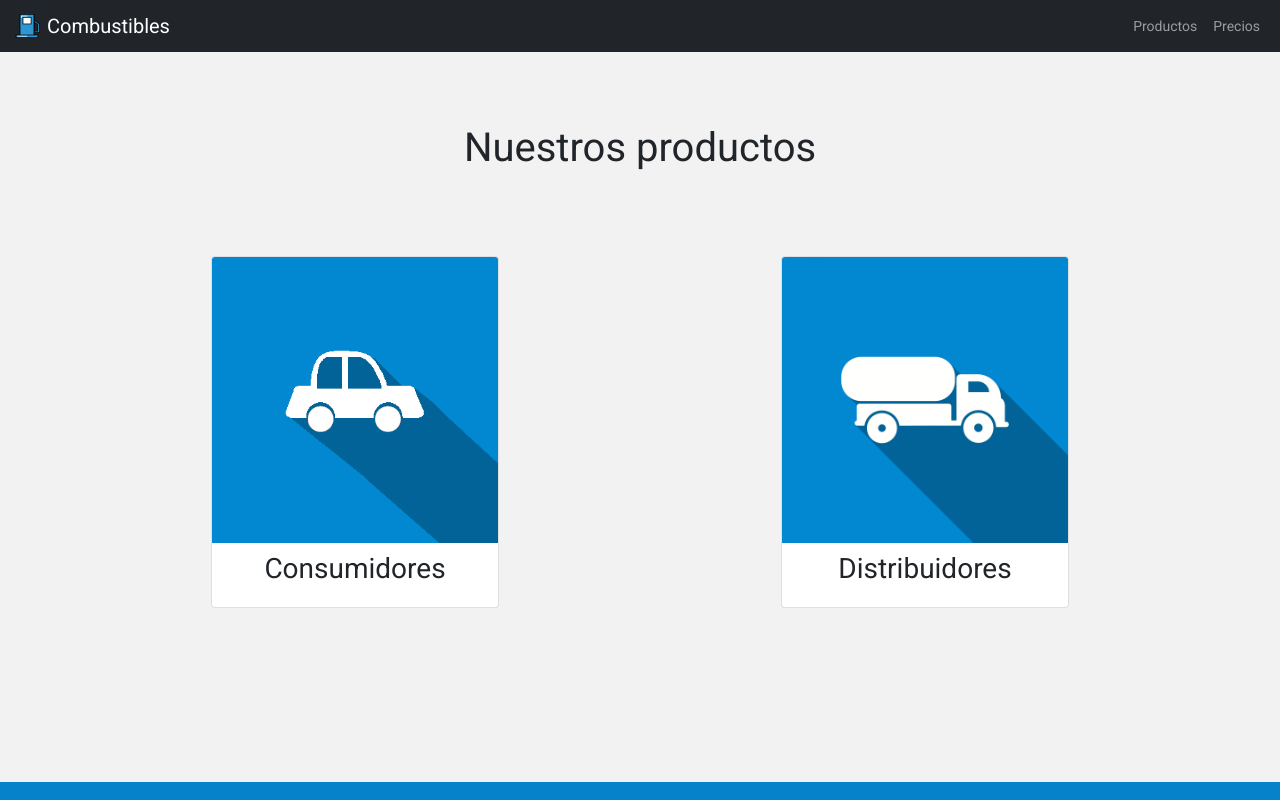
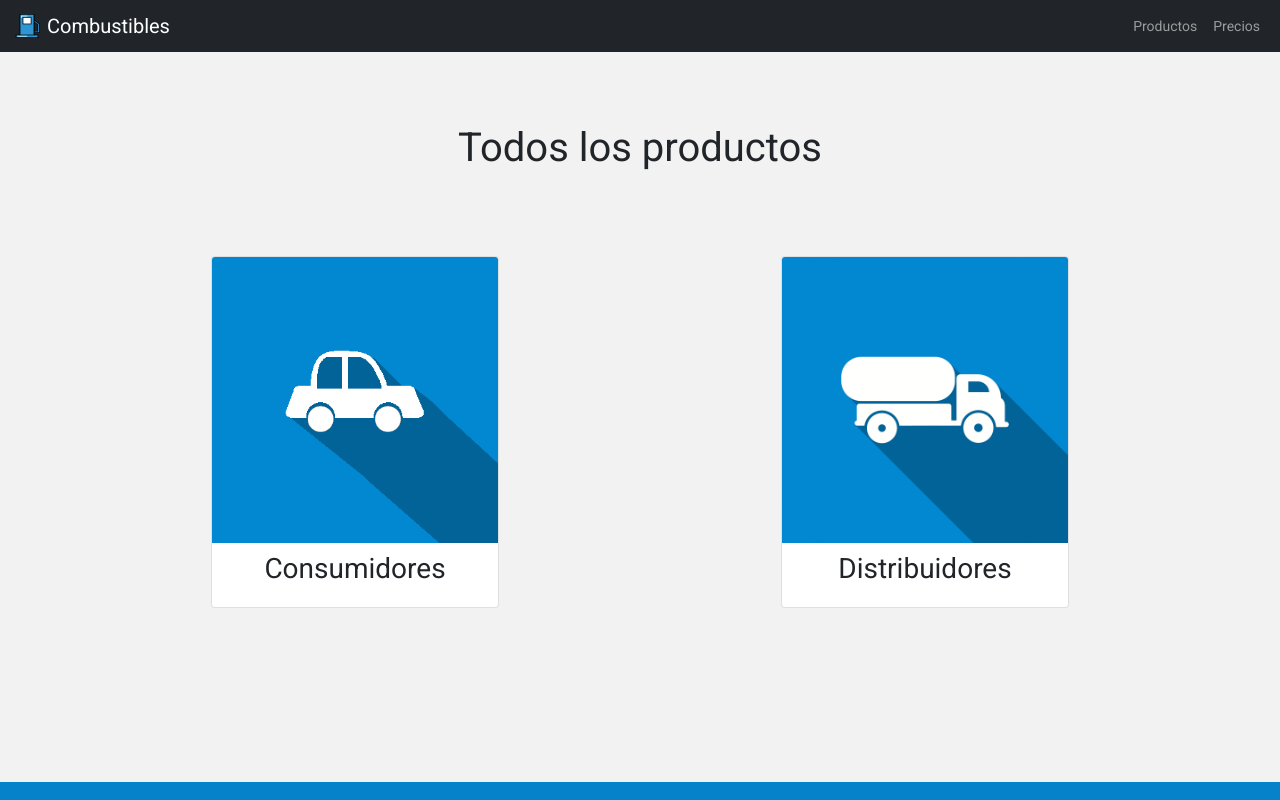
Before and after one commit to jeison-araya/precios-combustible-costa-rica, an Angular app: page / in a window 1280 px wide. Shown: the top 800 px of the page. Built offline with nearby package versions, Linux system fonts and the light colour scheme; no server answers.

Commit message:
Products title modified

```diff
--- a/src/app/components/products/products.component.html
+++ b/src/app/components/products/products.component.html
@@ -1,6 +1,6 @@
 <div class="container-fluid products-container">
     <!-- Title -->
-    <p class="fs-1 text-center">Nuestros productos</p>
+    <p class="fs-1 text-center">Todos los productos</p>
 
     <div class="container cards-container">
         <div class="row text-center">
```
